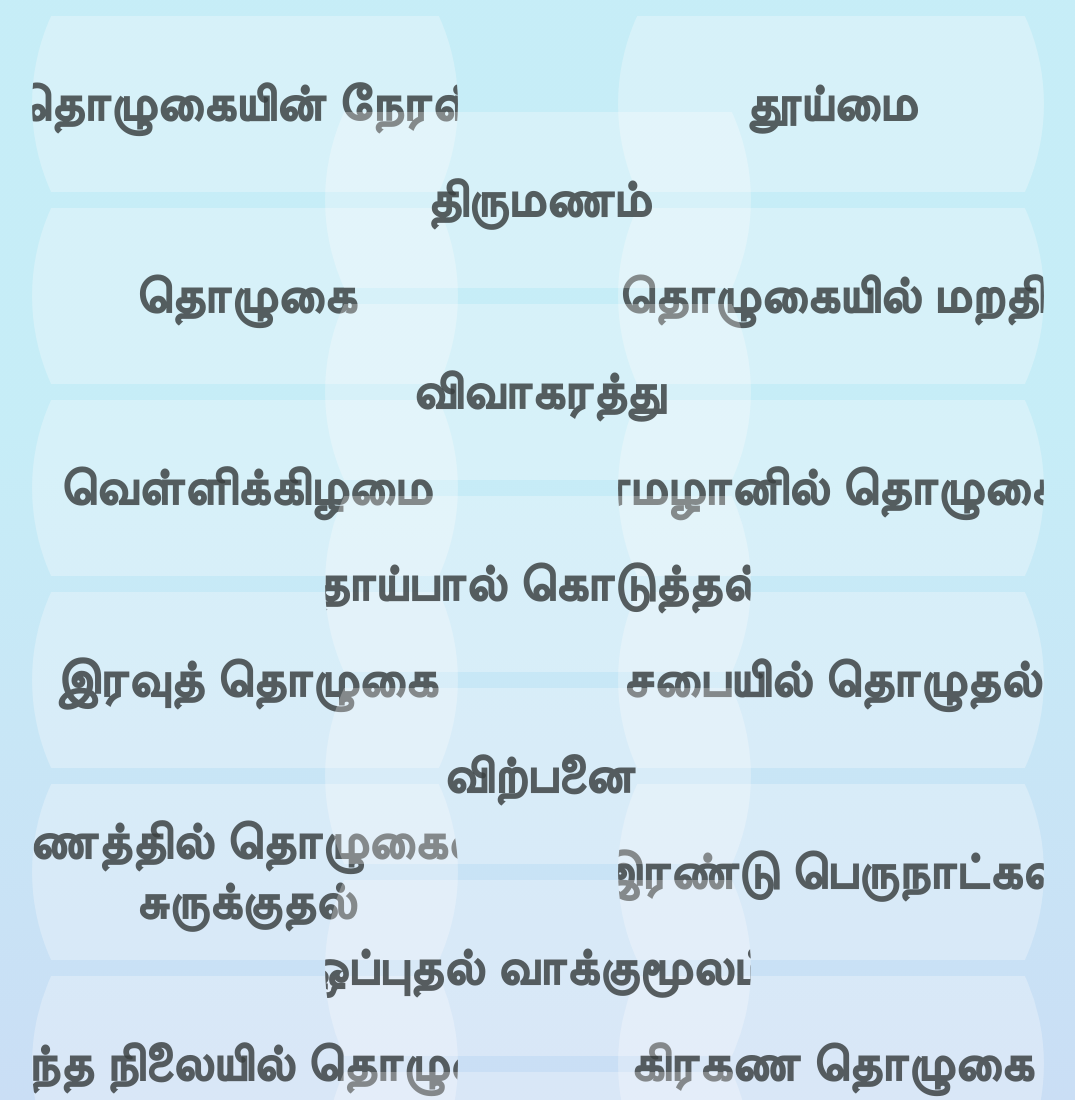
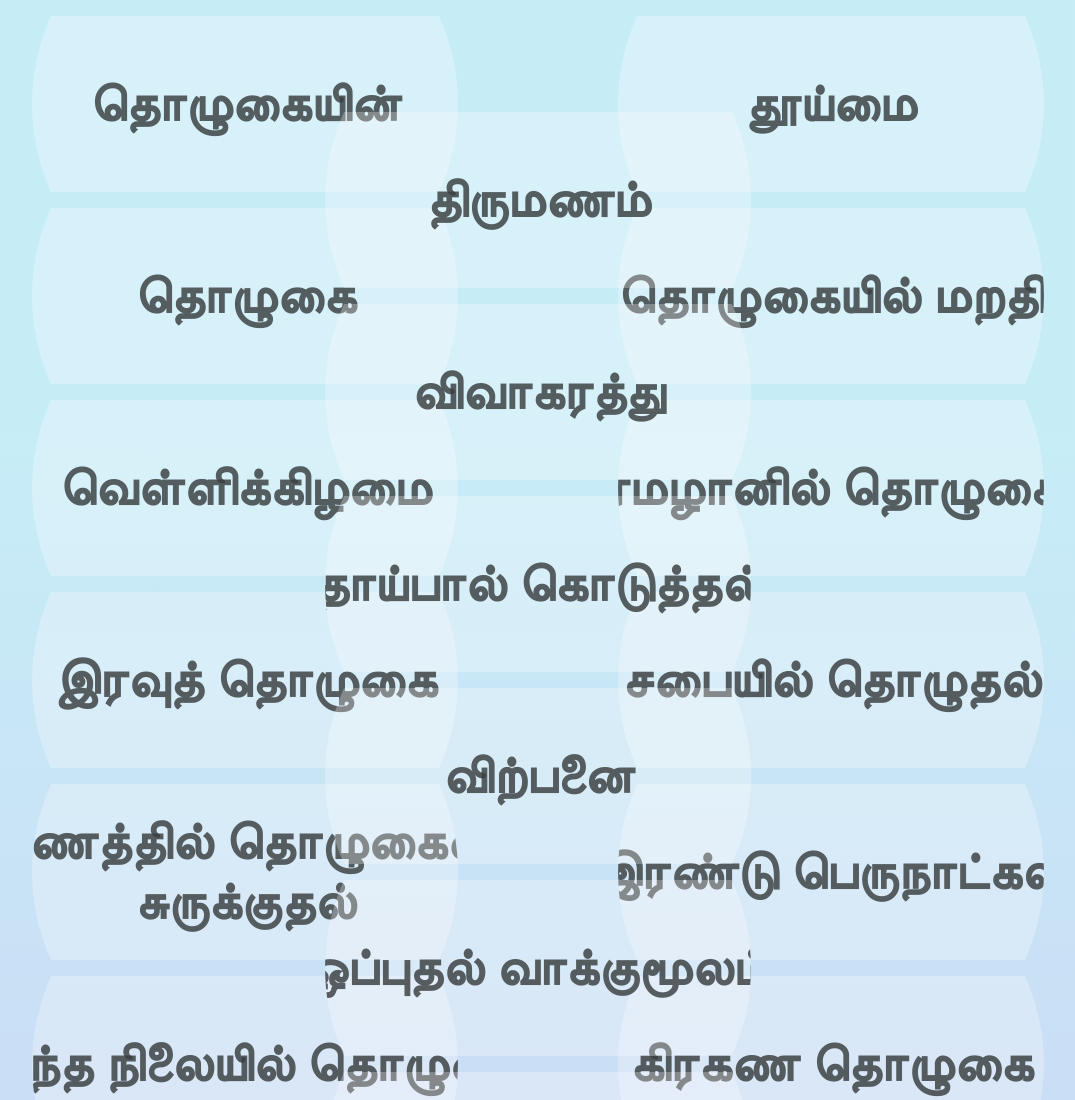
Before and after one commit to nnoorfaisal/radium-light, a plain HTML site: page muwatta.html in a window 1280 px wide. Shown: the top 1100 px of the page, without its empty margins (97-1172 px from the left). Drawn offline with Linux system fonts and the light colour scheme.

Commit message:
Update muwatta.html

```diff
--- a/muwatta.html
+++ b/muwatta.html
@@ -16,7 +16,7 @@
         <div id="malikSubcontainer">
 
             <div id="malikChaperTitle">
-                <h2 id="h">தொழுகையின் நேரள்</h2>
+                <h2 id="h">தொழுகையின்</h2>
             </div></a>
 
             <div id="malikChaperTitler">
```
